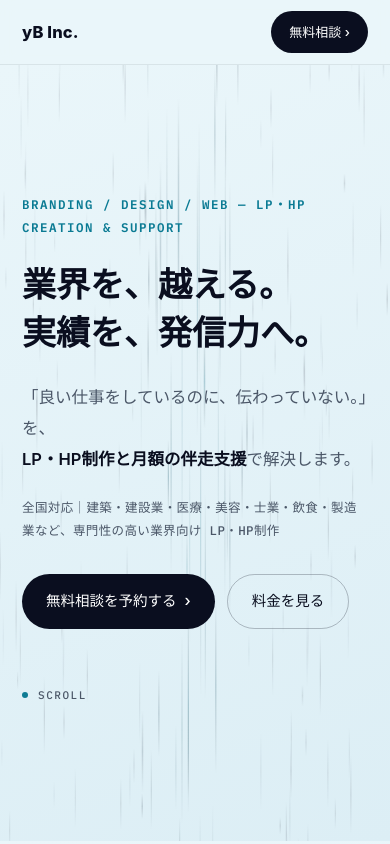
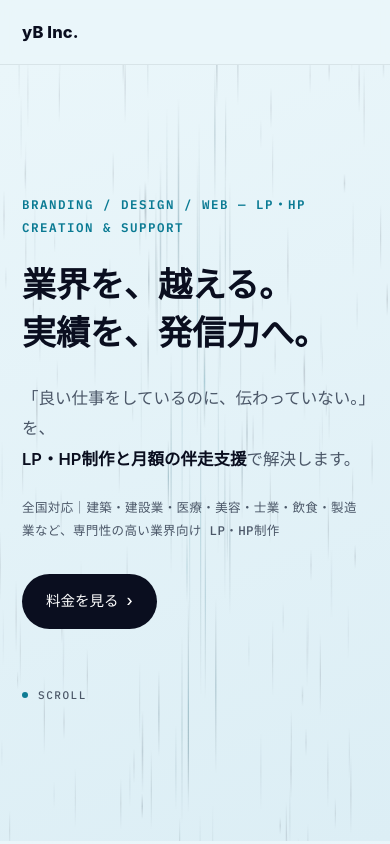
Before and after one commit to yBhplp/yb-lp, a plain HTML site: page index.html in a window 390 px wide. Shown: the top 844 px of the page. Drawn offline with Linux system fonts and the light colour scheme; animation ran at ten frames a second.

Commit message:
Remove consultation buttons, add email contact
Drop the redundant "無料相談" CTA across header/hero/contact,
promoting the remaining CTA in each section. Contact section
now offers email (kn@ybinc.co.jp) alongside phone.

Co-Authored-By: Claude Sonnet 5 <noreply@anthropic.com>

```diff
--- a/index.html
+++ b/index.html
@@ -206,6 +206,7 @@
   #contact .quote{ font-family:var(--font-disp); font-weight:900; font-size:clamp(24px,3.2vw,33px); line-height:1.55; max-width:18ch; }
   #contact .quote .u{ color:var(--teal); }
   #contact .clead{ margin-top:20px; font-size:15.5px; color:var(--on-light-dim); max-width:52ch; }
+  #contact .clead a{ color:var(--teal); font-weight:600; text-decoration:underline; }
   .contact-foot{ margin-top:48px; padding-top:28px; border-top:1px solid rgba(10,14,31,0.1); display:flex; justify-content:space-between; gap:16px; flex-wrap:wrap; font-family:var(--font-mono); font-size:12px; color:var(--on-light-dim); }
 
   .reveal{ opacity:0; transform:translateY(14px); transition:opacity .6s ease, transform .6s ease; }
@@ -224,7 +225,6 @@
       <a href="#compare">COMPARE</a>
       <a href="#company">COMPANY</a>
     </nav>
-    <a class="cta" href="#contact">無料相談 ›</a>
   </div>
 </div>
 
@@ -240,8 +240,7 @@
         <span>全国対応｜建築・建設業・医療・美容・士業・飲食・製造業など、専門性の高い業界向け LP・HP制作</span>
       </div>
       <div class="cta-row">
-        <a class="pill pill-solid" href="#contact">無料相談を予約する <span class="arrow">›</span></a>
-        <a class="pill pill-outline" href="#campaign">料金を見る</a>
+        <a class="pill pill-solid" href="#campaign">料金を見る <span class="arrow">›</span></a>
       </div>
       <div class="scroll-hint"><span class="dot"></span>Scroll</div>
     </div>
@@ -407,10 +406,9 @@
     <div class="wrap">
       <div class="ec"><span class="ln"></span><span class="lb">Contact</span><span class="ct">08 — 08</span></div>
       <p class="quote" style="margin-top:18px;">まずは<span class="u">30分</span>、オンラインで<br>ご相談ください。</p>
-      <p class="clead">ご興味をお持ちいただけましたら、現状のお悩みをお伺いできればと思います。このページのご返信、またはお電話にてお気軽にご連絡ください。</p>
+      <p class="clead">ご興味をお持ちいただけましたら、現状のお悩みをお伺いできればと思います。メールにて（<a href="mailto:kn@ybinc.co.jp">kn@ybinc.co.jp</a>）、またはお電話にてお気軽にご連絡ください。</p>
       <div class="cta-row">
-        <a class="pill pill-solid" href="#hero">無料相談を予約する <span class="arrow">›</span></a>
-        <a class="pill pill-outline" href="#campaign">モニター価格を見る</a>
+        <a class="pill pill-solid" href="#campaign">モニター価格を見る <span class="arrow">›</span></a>
       </div>
       <div class="contact-foot">
         <span>株式会社yB（yB Inc.）</span>
```
